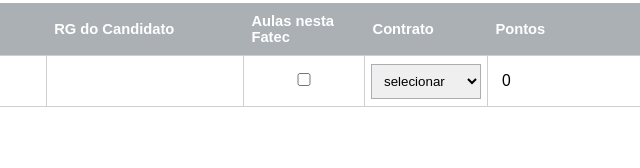
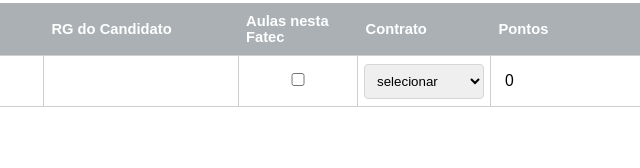
Before and after one commit to DanTheBrazuca/PDForms, a plain HTML site: page annexes/anexo-v.html in a window 1280 px wide. Shown: the part 382-550 px from the top of the page, 388-1028 px from the left. Drawn offline with Linux system fonts and the light colour scheme.

Commit message:
Refactor select width and border styles

```diff
--- a/annexes/anexo.css
+++ b/annexes/anexo.css
@@ -200,9 +200,10 @@ input:focus {
 }
 
 select {
-  width: 100%;
+  width: clamp(120px, 8vw, 220px);
   padding: 8px;
-  border: 1px solid #a8aeb1;
+  border: 1px solid var(--border);
+  border-radius: 4px;
 }
 
 .error {
```
